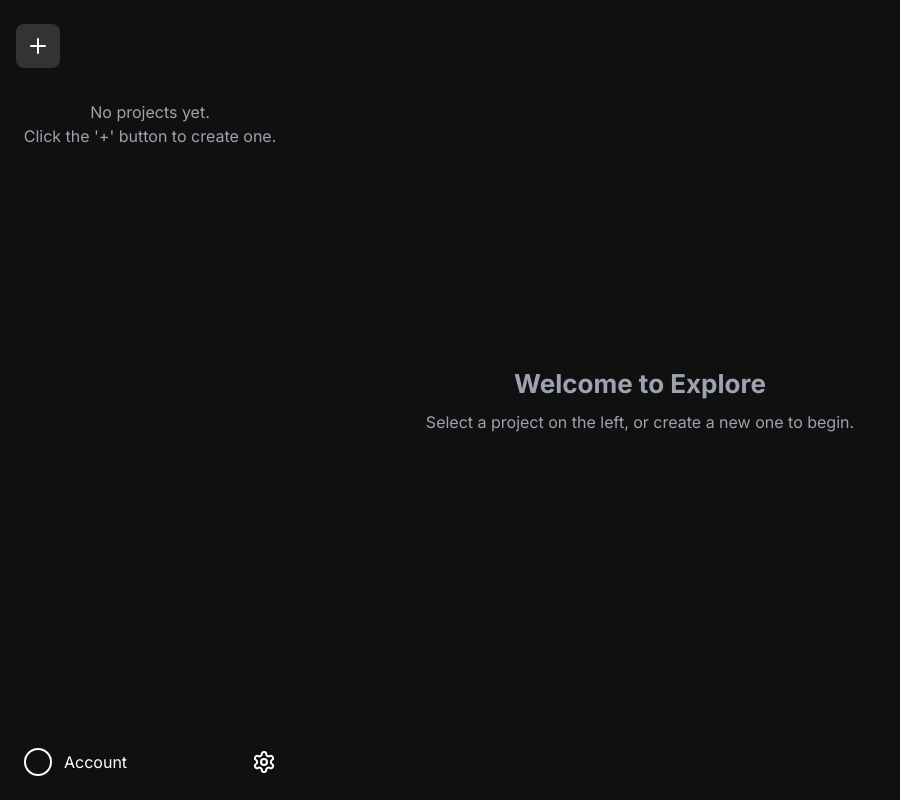
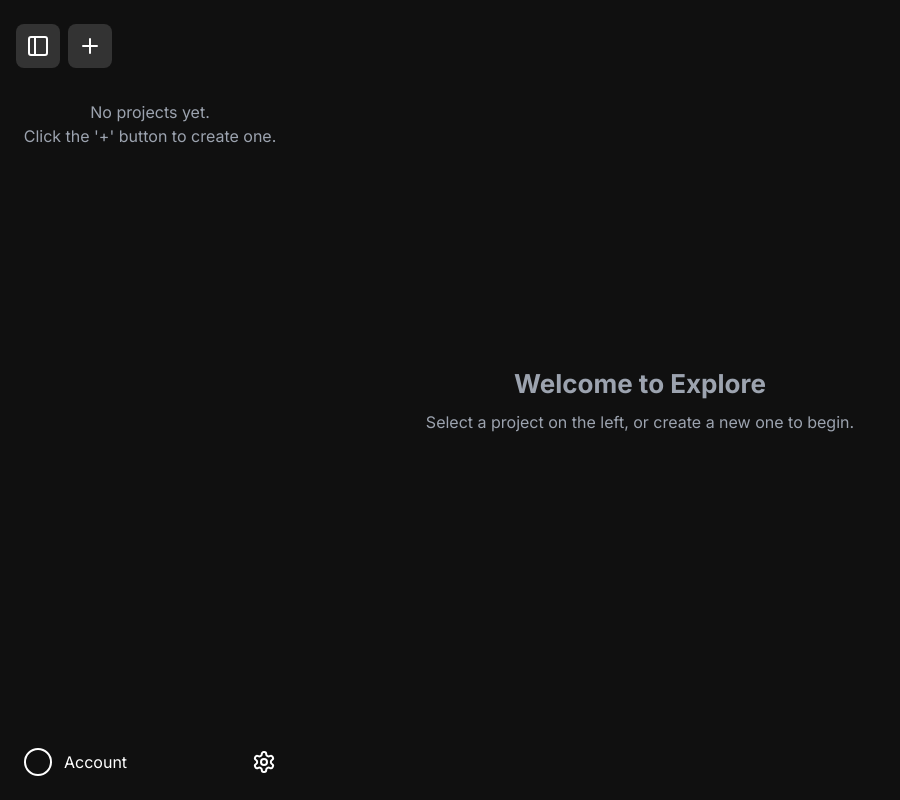
Before and after one commit to G-U-ME/Explore_open, a React (Vite) app: page / in a window 1280 px wide. Shown: the whole page, without its empty margins (0-900 px from the left). Built offline with nearby package versions, Linux system fonts and the light colour scheme; a web font is replaced by a local one.

Commit message:
Explore_v1.3

```diff
--- a/src/App.tsx
+++ b/src/App.tsx
@@ -7,6 +7,7 @@ import { InputArea } from './components/InputArea'
 import SettingsModal from './components/SettingsModal'
 import { useProjectStore } from './stores/projectStore'
 import { CardData } from './stores/cardStore'
+import { useUIStore } from './stores/uiStore' // <<< CHANGE: Import UI store
 
 const useInputAreaHeight = () => {
   const inputAreaRef = useRef<HTMLDivElement>(null);
@@ -25,8 +26,6 @@ const useInputAreaHeight = () => {
   return { inputAreaHeight, inputAreaRef };
 };
 
-// <<< CHANGE 1: REMOVED the constant from here
-// const LEFT_PANEL_WIDTH = 280;
 const RIGHT_PANEL_WIDTH = 300;
 
 // ... (ErrorBoundary code is correct and remains unchanged) ...
@@ -80,9 +79,13 @@ function App() {
   const [windowWidth, setWindowWidth] = useState(window.innerWidth);
 
   const { projects, activeProjectId, setActiveProject, createProject, updateProject } = useProjectStore();
+  const { isLeftPanelCollapsed } = useUIStore(); // <<< CHANGE: Get state from UI store
 
-  // <<< CHANGE 2: Define leftPanelWidth dynamically inside the component
-  const leftPanelWidth = windowWidth < 1080 ? 200 : 300;
+  // <<< CHANGE: Define leftPanelWidth dynamically based on collapsed state
+  const COLLAPSED_WIDTH = 56; // Width for collapsed panel (padding + button size)
+  const expandedWidth = windowWidth < 1080 ? 200 : 300;
+  const leftPanelWidth = isLeftPanelCollapsed ? COLLAPSED_WIDTH : expandedWidth;
+
 
   useEffect(() => {
     // One-time data migration from old format
@@ -125,7 +128,6 @@ function App() {
   const screenHeight = window.innerHeight;
   const availableHeight = screenHeight - inputAreaHeight;
   const cardCenterY = availableHeight / 2;
-  // <<< CHANGE 3: Use the new dynamic variable here
   const centerAreaWidth = windowWidth - leftPanelWidth - RIGHT_PANEL_WIDTH;
   const activeProject = projects.find(p => p.id === activeProjectId);
 
@@ -134,9 +136,8 @@ function App() {
       <SettingsModal />
       <div className="h-screen w-screen bg-[#101010] text-white font-inter relative overflow-hidden">
         <div
-          className="absolute top-0 bottom-0 z-0"
+          className="absolute top-0 bottom-0 z-0 transition-all duration-300 ease-in-out" // <<< CHANGE: Added transition
           style={{
-            // <<< CHANGE 4: Use the new dynamic variable here
             left: `${leftPanelWidth}px`,
             right: `${RIGHT_PANEL_WIDTH}px`,
           }}
@@ -158,11 +159,10 @@ function App() {
           )}
         </div>
 
-        {/* Left Panel Container: REMOVED border-r */}
+        {/* Left Panel Container */}
         <div
-          className="absolute top-0 left-0 h-full z-10 pointer-events-none"
+          className="absolute top-0 left-0 h-full z-10 pointer-events-none transition-all duration-300 ease-in-out" // <<< CHANGE: Added transition
           style={{
-            // <<< CHANGE 5: Use the new dynamic variable here
             width: `${leftPanelWidth}px`
           }}
         >
@@ -171,7 +171,7 @@ function App() {
           </div>
         </div>
 
-        {/* Right Panel Container: REMOVED border-l */}
+        {/* Right Panel Container */}
         <div
           className="absolute top-0 right-0 h-full z-10 pointer-events-none"
           style={{ width: `${RIGHT_PANEL_WIDTH}px` }}
@@ -183,9 +183,8 @@ function App() {
 
         <div
           ref={inputAreaRef}
-          className="absolute bottom-0 z-10"
+          className="absolute bottom-0 z-10 transition-all duration-300 ease-in-out" // <<< CHANGE: Added transition
           style={{
-            // <<< CHANGE 6: Use the new dynamic variable here
             left: `${leftPanelWidth}px`,
             right: `${RIGHT_PANEL_WIDTH}px`,
           }}
--- a/src/components/ProjectPanel.tsx
+++ b/src/components/ProjectPanel.tsx
@@ -1,5 +1,5 @@
 import React, { useState } from 'react';
-import { Plus, Settings, X } from 'lucide-react';
+import { Plus, Settings, X, Sidebar } from 'lucide-react'; // <<< CHANGE: Import Sidebar
 import { useSettingsStore } from '../stores/settingsStore';
 import {
   DndContext,
@@ -19,7 +19,7 @@ import {
 } from '@dnd-kit/sortable';
 import { CSS } from '@dnd-kit/utilities';
 import { useProjectStore, Project } from '../stores/projectStore';
-
+import { useUIStore } from '../stores/uiStore'; // <<< CHANGE: Import UI store
 
 const SortableProjectItem: React.FC<{
   project: Project;
@@ -112,6 +112,7 @@ export const ProjectPanel: React.FC = () => {
   } = useProjectStore();
 
   const { openSettingsModal } = useSettingsStore();
+  const { isLeftPanelCollapsed, toggleLeftPanel } = useUIStore(); // <<< CHANGE: Get state and action from store
   const [showNewProject, setShowNewProject] = useState(false);
   const [newProjectName, setNewProjectName] = useState('');
   const [renamingProjectId, setRenamingProjectId] = useState<string | null>(null);
@@ -165,26 +166,52 @@ export const ProjectPanel: React.FC = () => {
       const oldIndex = projects.findIndex(item => item.id === active.id);
       const newIndex = projects.findIndex(item => item.id === over.id);
       const reorderedProjects = arrayMove(projects, oldIndex, newIndex);
-      // This feels a bit hacky, but it's the simplest way to update the whole array
-      // in the store without adding a specific action for it.
       useProjectStore.setState({ projects: reorderedProjects });
     }
   };
 
+  // <<< CHANGE: New handlers for panel toggle
+  const handlePanelClick = () => {
+    if (isLeftPanelCollapsed) {
+      toggleLeftPanel();
+    }
+  };
+
+  const handleToggleClick = (e: React.MouseEvent) => {
+    e.stopPropagation();
+    toggleLeftPanel();
+  };
+
+
   return (
-    // 修改：添加 bg-transparent 强制背景透明
-    <div className="h-full flex flex-col bg-transparent text-white relative z-10">
+    // <<< CHANGE: Add click handler, conditional cursor, and overflow-hidden
+    <div
+      className={`h-full flex flex-col bg-transparent text-white relative z-10 overflow-hidden ${isLeftPanelCollapsed ? 'cursor-pointer' : ''}`}
+      onClick={handlePanelClick}
+    >
       {/* 上部分 - 项目管理区域 */}
-      <div className="flex-1 flex flex-col py-6 px-4">
-        {/* 新建项目按钮 (左对齐, 顶对齐) */}
+      {/* <<< CHANGE: Adjust padding for collapsed state */}
+      <div className={`flex-1 flex flex-col py-6 transition-all duration-300 ${isLeftPanelCollapsed ? 'px-3' : 'px-4'}`}>
+        {/* <<< CHANGE: New button container */}
+        <div className={`flex items-center self-start ${isLeftPanelCollapsed ? 'mb-0' : 'mb-6'} ${!isLeftPanelCollapsed ? 'space-x-2' : ''}`}>
+          <button
+            onClick={handleToggleClick}
+            className="p-2.5 bg-[#333333] hover:bg-[#444444] rounded-lg transition-colors flex-shrink-0"
+          >
+            <Sidebar size={24} />
+          </button>
+          {!isLeftPanelCollapsed && (
             <button
               onClick={() => setShowNewProject(true)}
-          className="p-2.5 mb-6 bg-[#333333] hover:bg-[#444444] rounded-lg transition-colors self-start"
+              className="p-2.5 bg-[#333333] hover:bg-[#444444] rounded-lg transition-colors"
             >
               <Plus size={24} />
             </button>
+          )}
+        </div>
 
-        {/* 项目列表容器 (保持居中) */}
+        {/* <<< CHANGE: Conditionally render the rest of the content */}
+        {!isLeftPanelCollapsed && (
           <div className="w-full max-w-xs space-y-2 self-center">
             {/* 新建项目输入区域 */}
             {showNewProject && (
@@ -251,9 +278,11 @@ export const ProjectPanel: React.FC = () => {
               </div>
             )}
           </div>
+        )}
       </div>
 
-      {/* 下部分 - 设置区域 (边框已移除) */}
+      {/* <<< CHANGE: Conditionally render settings area */}
+      {!isLeftPanelCollapsed && (
         <div className="p-4 relative z-10">
           <div className="flex items-center justify-between">
             {/* 用户设置按钮 */}
@@ -268,6 +297,7 @@ export const ProjectPanel: React.FC = () => {
             </button>
           </div>
         </div>
+      )}
     </div>
   )
 }
--- /dev/null
+++ b/src/stores/uiStore.ts
@@ -0,0 +1,24 @@
+import { create } from 'zustand';
+import { persist, createJSONStorage } from 'zustand/middleware';
+
+interface UIState {
+  isLeftPanelCollapsed: boolean;
+  toggleLeftPanel: () => void;
+}
+
+/**
+ * Manages global UI state, like panel visibility.
+ */
+export const useUIStore = create<UIState>()(
+  // Persist state to localStorage to remember user's choice across sessions
+  persist(
+    (set) => ({
+      isLeftPanelCollapsed: false,
+      toggleLeftPanel: () => set((state) => ({ isLeftPanelCollapsed: !state.isLeftPanelCollapsed })),
+    }),
+    {
+      name: 'ui-state-storage',
+      storage: createJSONStorage(() => localStorage),
+    }
+  )
+);
```
Lines whose indentation alone changed are shown as unchanged.
